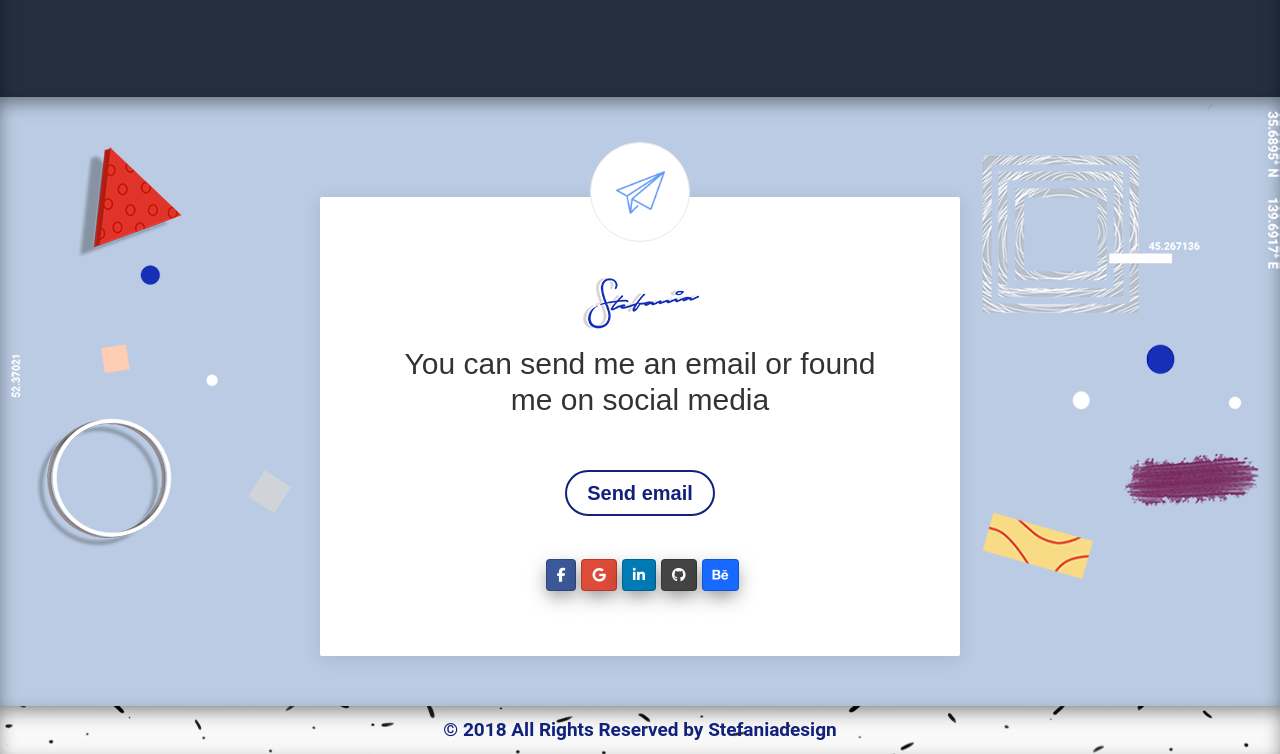
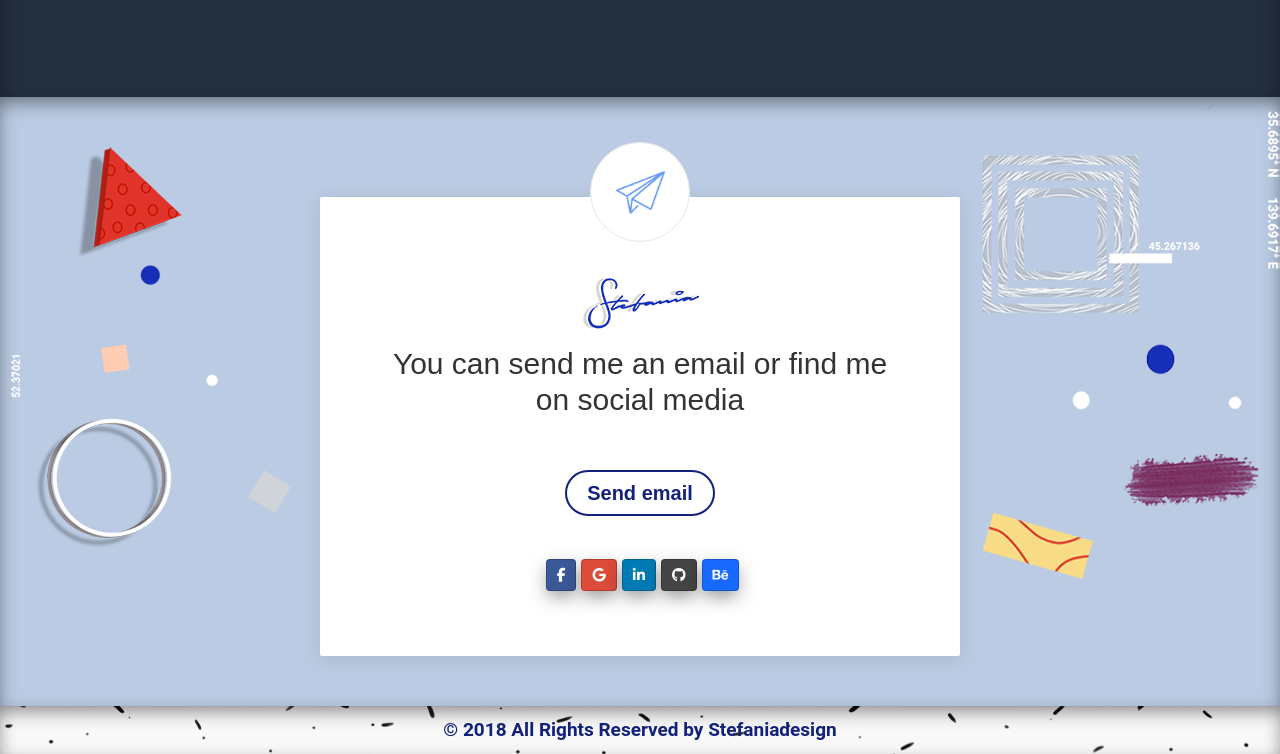
Before and after one commit to stefania1/stefaniadesign.com, a plain HTML site: page index.html in a window 1280 px wide. Shown: the part 3466-4220 px from the top of the page. Drawn offline with nearby package versions, Linux system fonts and the light colour scheme.

Commit message:
Corect text

```diff
--- a/index.html
+++ b/index.html
@@ -370,7 +370,7 @@
                         </span>
 
                         <span class="contact-title">
-                            You can send me an email or found me on social media
+                            You can send me an email or find me on social media
                         </span>
 
                         <div class="container-contact-btn center-block">
```
